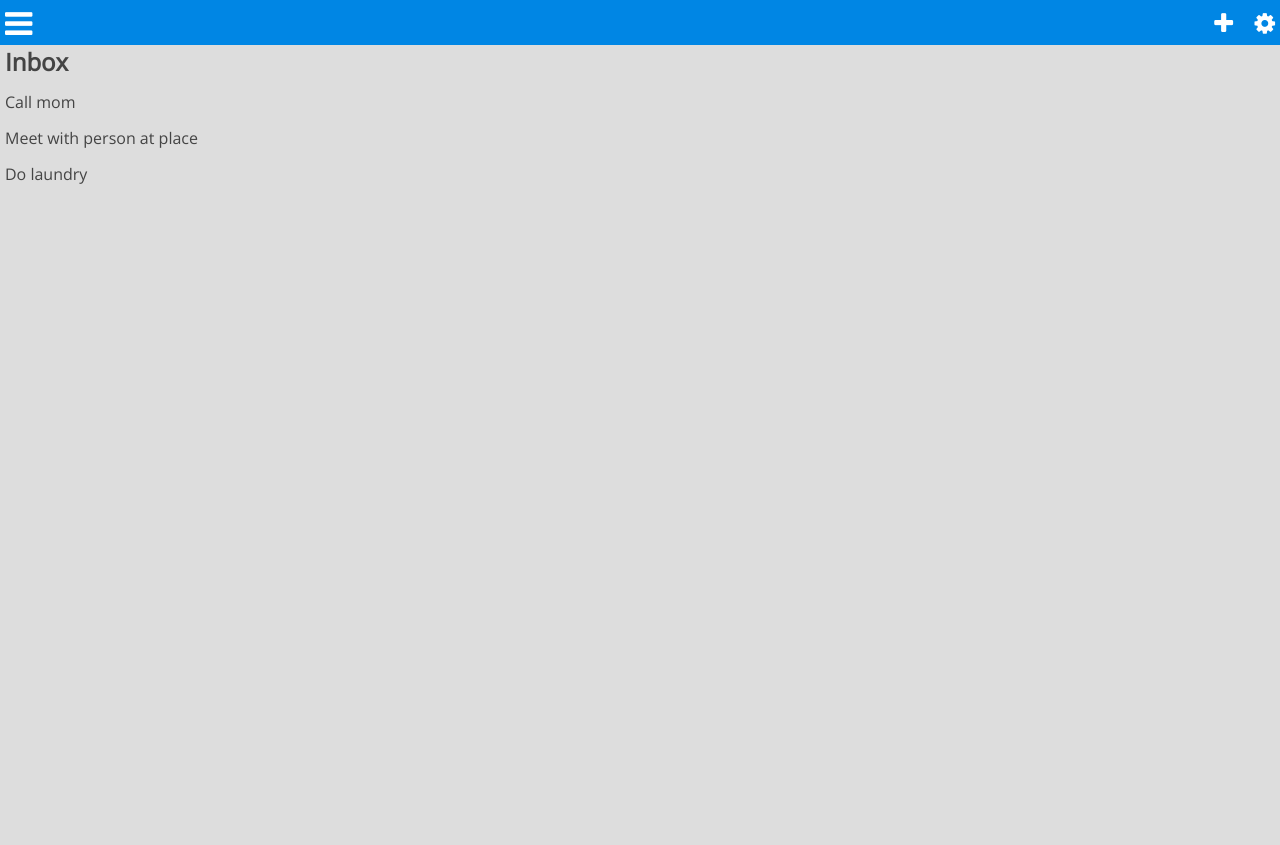
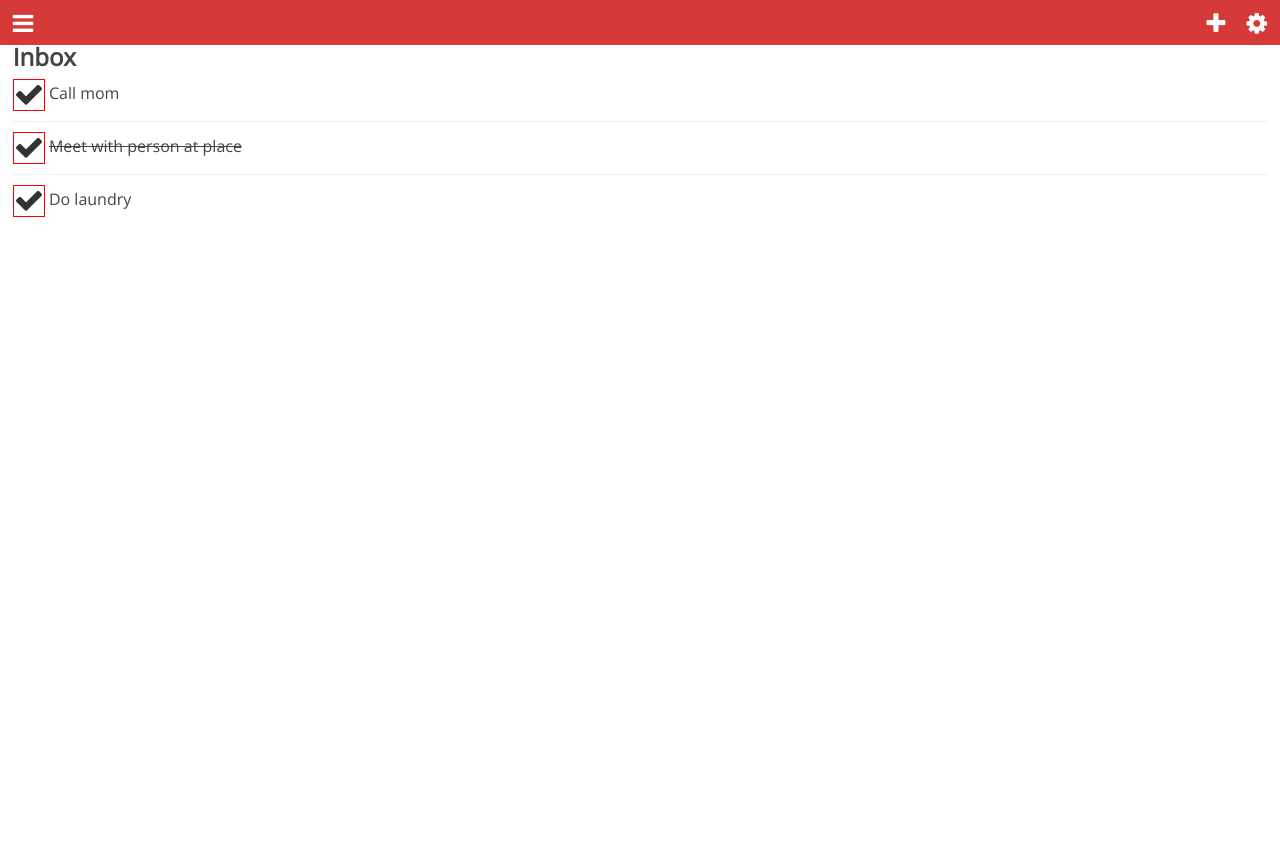
Before and after one commit to dtrepani/cs480, a PHP site: page / in a window 1280 px wide. Before the commit the page ends 184 px from the top, so only its background shows below. Run offline with PHP 8.4, Linux system fonts and the light colour scheme; some libraries are stand-ins or nearby versions.

Commit message:
Formatting lists and created icons in svg format.

```diff
--- a/css/base/_typography.scss
+++ b/css/base/_typography.scss
@@ -18,10 +18,27 @@ h1 {
 
 #header {
 	@include font-size($font-large);
-	color: #fff;
+	color: $color-bg-content;
 
 	& div:last-child {
 		@include font-size($font-medium);
 		@include rem('line-height', $font-large);
 	}
 }
+
+.incomplete {
+	& i {
+		color: $color-dim;
+	}
+}
+
+.complete {
+	& span {
+		text-decoration: line-through;
+	}
+
+	& i {
+		color: $color-text;
+		text-decoration: none;
+	}
+}
--- a/css/base/_variables.scss
+++ b/css/base/_variables.scss
@@ -1,10 +1,12 @@
 // COLORS
 // ----------------------------
-$color-primary: #0086E4;
+$color-primary: #d53939;
 $color-accent: #000;
+$color-dim: #eee;
 
 $color-text: #444;
-$color-bg: #ddd;
+$color-bg-content: #fff;
+$color-bg-body: #ddd;
 
 // FONT
 // ----------------------------
--- a/css/layout/_header.scss
+++ b/css/layout/_header.scss
@@ -1,33 +1,53 @@
+html, body, .grid {
+	height: 100%;
+}
+
 body {
-	background-color: $color-bg;
+	background-color: $color-bg-body;
+}
+
+.row {
+	width: 98%;
+	height: 100%;
+	margin: auto;
 }
 
 #header {
 	height: $header-height;
 	background-color: $color-primary;
+	width: 100%;
 	position: fixed;
+}
 
+#header .row {
 	& [class*="col-"] {
 		@include vertical-center();
 	}
 
-	& div:first-child {
-		padding-left: $body-padding;
-	}
-
-	& div:last-child {
-		padding-right: $body-padding;
-
-		& i {
-			margin-left: 15px;
-		}
+	& div:last-child i {
+		margin-left: 15px;
 	}
 }
 
 #content {
+	background-color: $color-bg-content;
+	height: 100%;
+}
+
+#content .row {
 	margin-top: $header-height;
+	height: 100%;
 
 	& [class*="col-"] {
-		padding: $body-padding;
+		//padding: $body-padding;
 	}
 }
+
+.checkmark {
+	vertical-align: middle;
+	width: 30px;
+	height: 30px;
+	background: url("../../img/icons.png") 0 0;
+	display: inline-block;
+	border: 1px solid red;
+}
--- a/css/main.css
+++ b/css/main.css
@@ -71,6 +71,15 @@ h1 {
     font-size: 1.5rem;
     line-height: 32px;
     line-height: 2rem; }
+
+.incomplete i {
+  color: #eee; }
+
+.complete span {
+  text-decoration: line-through; }
+.complete i {
+  color: #444;
+  text-decoration: none; }
 
 .row {
   width: 100%; }
@@ -185,14 +194,24 @@ h1 {
   .push-12:first-child {
     margin-left: 102%; }
 
+html, body, .grid {
+  height: 100%; }
+
 body {
   background-color: #ddd; }
 
+.row {
+  width: 98%;
+  height: 100%;
+  margin: auto; }
+
 #header {
   height: 45px;
-  background-color: #0086E4;
+  background-color: #d53939;
+  width: 100%;
   position: fixed; }
-  #header [class*="col-"] {
+
+#header .row [class*="col-"] {
   position: relative;
   top: 50%;
   -webkit-transform: translateY(-50%);
@@ -200,19 +219,41 @@ body {
   -ms-transform: translateY(-50%);
   -o-transform: translateY(-50%);
   transform: translateY(-50%); }
-  #header div:first-child {
-    padding-left: 5px; }
-  #header div:last-child {
-    padding-right: 5px; }
-    #header div:last-child i {
+#header .row div:last-child i {
   margin-left: 15px; }
 
 #content {
-  margin-top: 45px; }
-  #content [class*="col-"] {
-    padding: 5px; }
+  background-color: #fff;
+  height: 100%; }
+
+#content .row {
+  margin-top: 45px;
+  height: 100%; }
+
+.checkmark {
+  vertical-align: middle;
+  width: 30px;
+  height: 30px;
+  background: url("../../img/icons.png") 0 0;
+  display: inline-block;
+  border: 1px solid red; }
 
 .task-list li {
-  margin: 20px 0; }
+  padding: 10px 0;
+  -webkit-border-bottom: 1px solid #eee;
+  -moz-border-bottom: 1px solid #eee;
+  -ms-border-bottom: 1px solid #eee;
+  -o-border-bottom: 1px solid #eee;
+  border-bottom: 1px solid #eee; }
+  .task-list li:last-child {
+    -webkit-border-bottom: none;
+    -moz-border-bottom: none;
+    -ms-border-bottom: none;
+    -o-border-bottom: none;
+    border-bottom: none; }
+  .task-list li i {
+    margin-right: 20px; }
+    .task-list li i:hover {
+      cursor: pointer; }
 
 /*# sourceMappingURL=main.css.map */
--- a/css/modules/_lists.scss
+++ b/css/modules/_lists.scss
@@ -1,10 +1,19 @@
 .task-list {
-
 }
 
 .task-list li {
-	margin: 20px 0;
+	padding: 10px 0;
+	@include property('border-bottom', 1px solid $color-dim);
 
-	&:before {
+	&:last-child {
+		@include property('border-bottom', none);
+	}
+
+	& i {
+		margin-right: 20px;
+
+		&:hover {
+			cursor: pointer;
+		}
 	}
 }
--- a/index.html
+++ b/index.html
@@ -9,7 +9,8 @@
 	<p>Pellentesque habitant morbi tristique senectus et netus et malesuada fames ac turpis egestas. Vestibulum tortor quam, feugiat vitae, ultricies eget, tempor sit amet, ante. Donec eu libero sit amet quam egestas semper. Aenean ultricies mi vitae est. Mauris placerat eleifend leo. Quisque sit amet est et sapien ullamcorper pharetra. Vestibulum erat wisi, condimentum sed, commodo vitae, ornare sit amet, wisi. Aenean fermentum, elit eget tincidunt condimentum, eros ipsum rutrum orci, sagittis tempus lacus enim ac dui. Donec non enim in turpis pulvinar facilisis. Ut felis. Praesent dapibus, neque id cursus faucibus, tortor neque egestas augue, eu vulputate magna eros eu erat. Aliquam erat volutpat. Nam dui mi, tincidunt quis, accumsan porttitor, facilisis luctus, metus</p> -->
 
 	<div class="grid">
-		<div id="header" class="row">
+		<div id="header">
+			<div class="row">
 				<div class="col-1">
 					<i class="fa fa-bars"></i>
 				</div>
@@ -18,15 +19,27 @@
 					<i class="fa fa-cog"></i>
 				</div>
 			</div>
+		</div>
 
-		<div id="content" class="row">
+		<div id="content">
+			<div class="row">
 				<div class="col-12">
 					<h1>Inbox</h1>
 					<ul class="task-list">
-					<li>Call mom</li>
-					<li>Meet with person at place</li>
-					<li>Do laundry</li>
+						<li class="incomplete">
+							<div class="checkmark"></div>
+							<span>Call mom</span>
+						</li>
+						<li class="complete">
+							<div class="checkmark"></div>
+							<span>Meet with person at place</span>
+						</li>
+						<li class="incomplete">
+							<div class="checkmark"></div>
+							<span>Do laundry</span>
+						</li>
 					</ul>
+				</div>
 			</div>
 		</div>
 	</div>
```
Also changed, not shown: img/icons.png (added), misc/icons.svg (added), 3 other files. Lines whose indentation alone changed are shown as unchanged.
